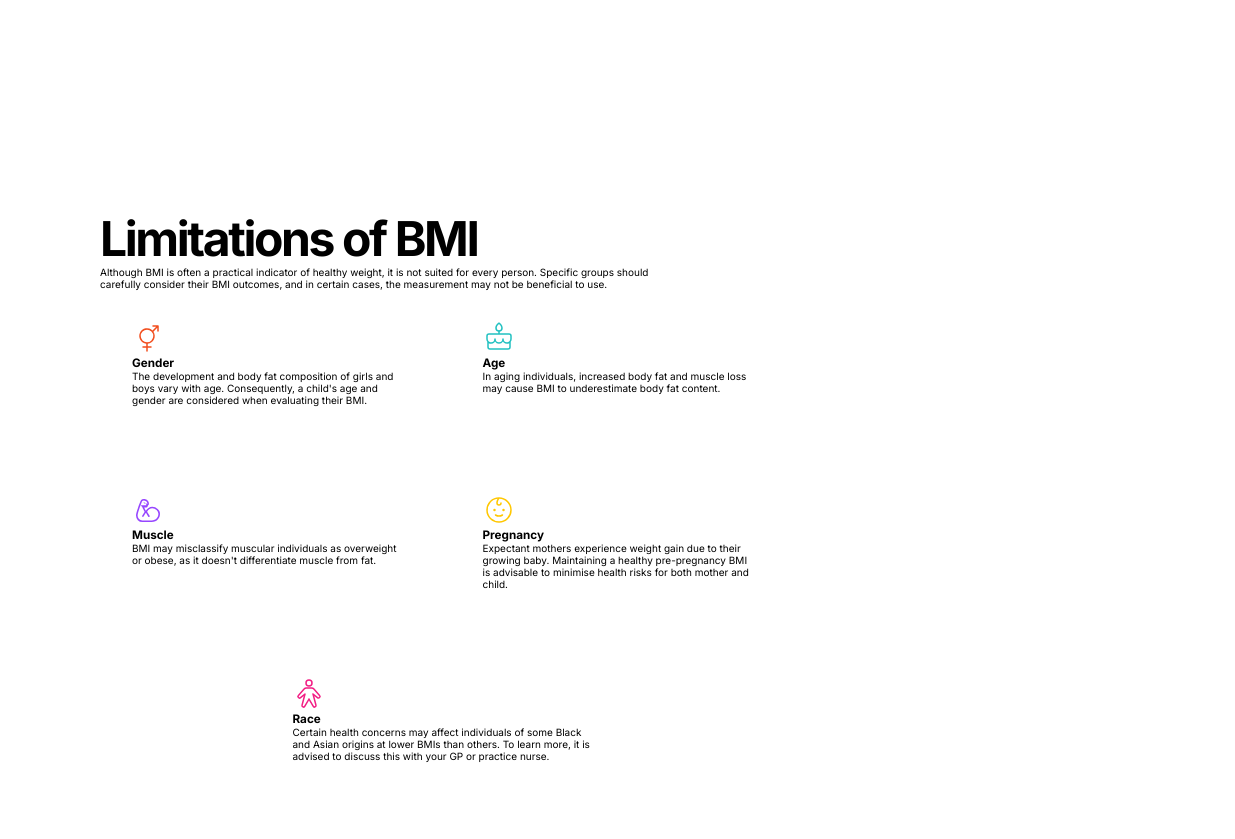
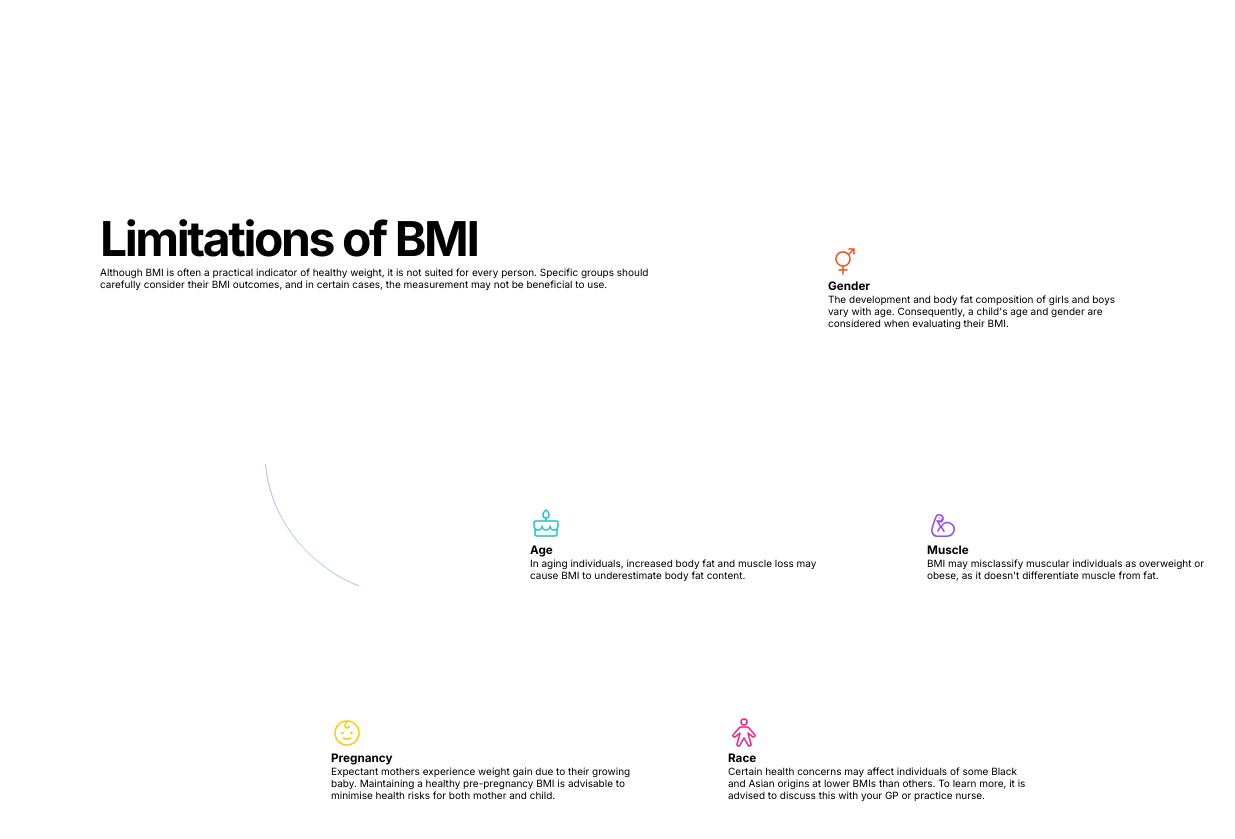
Before and after one commit to AdamHaniff/Body-Mass-Index-Calculator, a website built with Parcel: page index.html in a window 1536 px wide. Shown: the part 2567-3406 px from the top of the page, without its empty margins (40-1275 px from the left). Built offline with nearby package versions, Linux system fonts and the light colour scheme.

Commit message:
Styled BMI-limitations for desktop layout

```diff
--- a/sass/main.scss
+++ b/sass/main.scss
@@ -952,10 +952,12 @@ body {
 
   // ********* BMI-LIMITATIONS *********
   .BMI-limitations {
+    height: 94.4rem;
     padding: 12rem 14rem;
     align-items: initial;
     flex-direction: row;
     gap: 0;
+    position: relative;
 
     .limitations-text-container {
       text-align: initial;
@@ -970,6 +972,53 @@ body {
       &__paragraph {
         max-width: 56.4rem;
       }
+
+      &::after {
+        content: "";
+        display: block;
+        width: 9.4rem;
+        height: 12.2rem;
+        background-image: url("../assets/images/pattern-curved-line-right.svg");
+        background-repeat: no-repeat;
+        position: absolute;
+        top: 37.1rem;
+        left: 30.5rem;
+      }
+    }
+
+    &__container {
+      display: initial;
+      width: initial;
+    }
+
+    .limitation-container {
+      position: absolute;
+      max-width: 36.5rem;
+
+      &:first-of-type {
+        top: 12rem;
+        left: 83.6rem;
+      }
+
+      &:nth-of-type(2) {
+        top: 38.4rem;
+        left: 53.8rem;
+      }
+
+      &:nth-of-type(3) {
+        top: 38.4rem;
+        left: 93.5rem;
+      }
+
+      &:nth-of-type(4) {
+        top: 59.2rem;
+        left: 33.9rem;
+      }
+
+      &:last-of-type {
+        top: 59.2rem;
+        left: 73.6rem;
+      }
     }
   }
 }
```
Also changed, not shown: css/main.css, 1 other file.
